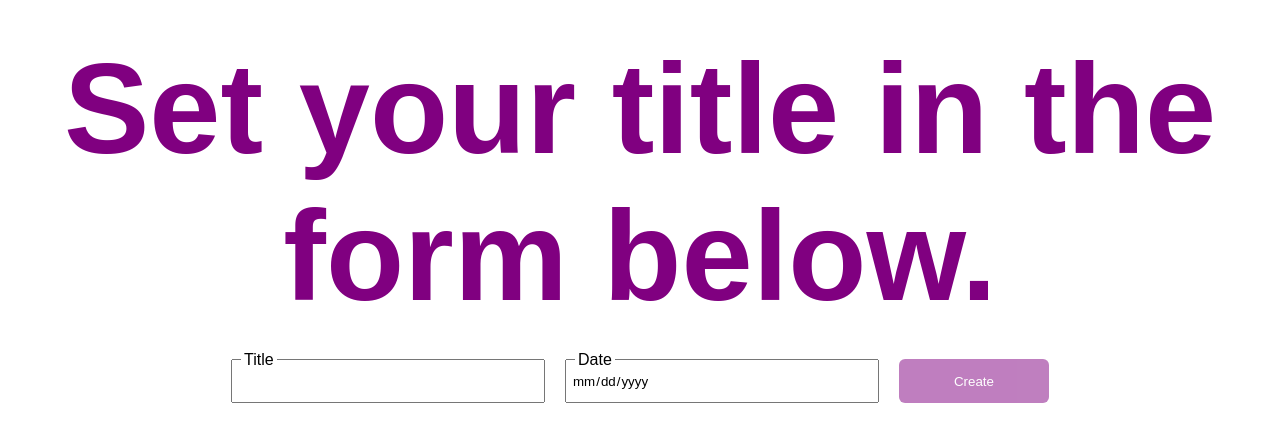
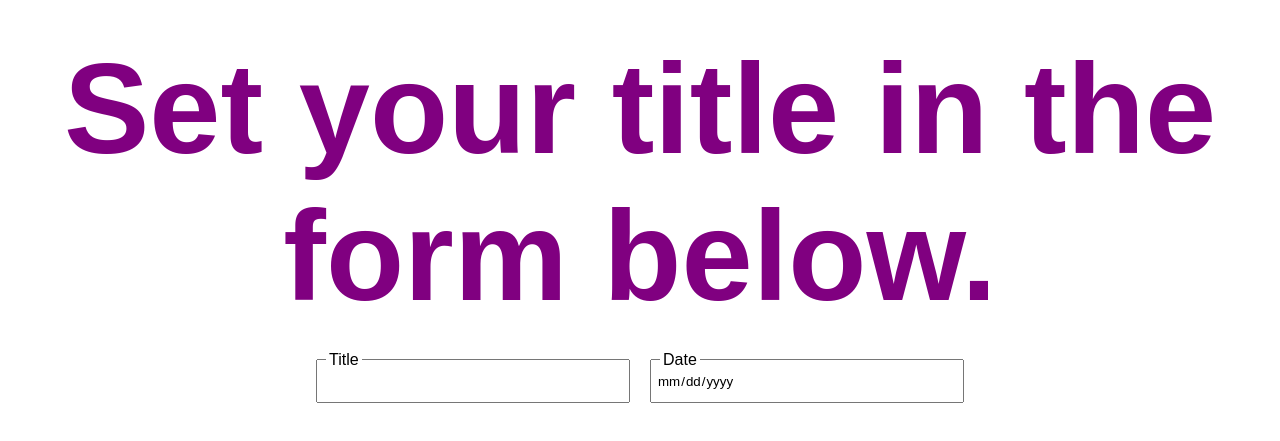
Before and after one commit to marta8919/timer-angular-app, an Angular app: page / in a window 1280 px wide. Shown: the part 181-622 px from the top of the page. Built offline with nearby package versions, Linux system fonts and the light colour scheme.

Commit message:
removed submit button and submit on press enter

```diff
--- a/src/app/error-message/error-message.component.html
+++ b/src/app/error-message/error-message.component.html
@@ -3,7 +3,6 @@
     <h3>If Chuck Norris cannot travel back in time, neither can you!</h3>
     <iframe
       src="https://giphy.com/embed/BQegGvPNeKqDAfHUQS"
-      style=""
       frameBorder="0"
       class="giphy-embed"
       allowFullScreen
--- a/src/app/form/form.component.css
+++ b/src/app/form/form.component.css
@@ -18,14 +18,11 @@
 }
 
 .dateInput[type="date"]::-webkit-calendar-picker-indicator {
-  position: absolute;
-  top: 0;
-  right: 0;
-  width: 100%;
-  height: 100%;
-  padding: 0;
-  color: transparent;
-  background: transparent;
+  display: none;
+}
+
+.dateInput[type="date"]::-webkit-calendar-picker-indicator:focus {
+  visibility: hidden;
 }
 
 .customForm {
--- a/src/app/form/form.component.html
+++ b/src/app/form/form.component.html
@@ -1,13 +1,7 @@
-<form (submit)="onSubmit(myForm)" #myForm="ngForm" class="customForm">
+<form (keydown.enter)="onSubmit(myForm)" #myForm="ngForm" class="customForm">
   <div class="inputContainer">
     <label for="title">Title</label>
-    <input
-      type="text"
-      name="title"
-      id="title"
-      required
-      [(ngModel)]="title"
-    />
+    <input type="text" name="title" id="title" required [(ngModel)]="title" />
   </div>
 
   <div class="inputContainer">
@@ -21,13 +15,6 @@
       class="dateInput"
     />
   </div>
-  <button
-    type="submit"
-    [disabled]="!this.title() && this.date()"
-    [style]="this.title() && this.date() ? '' : 'opacity: 0.5'"
-  >
-    Create
-  </button>
 </form>
 
 @if(dateError()){
```
